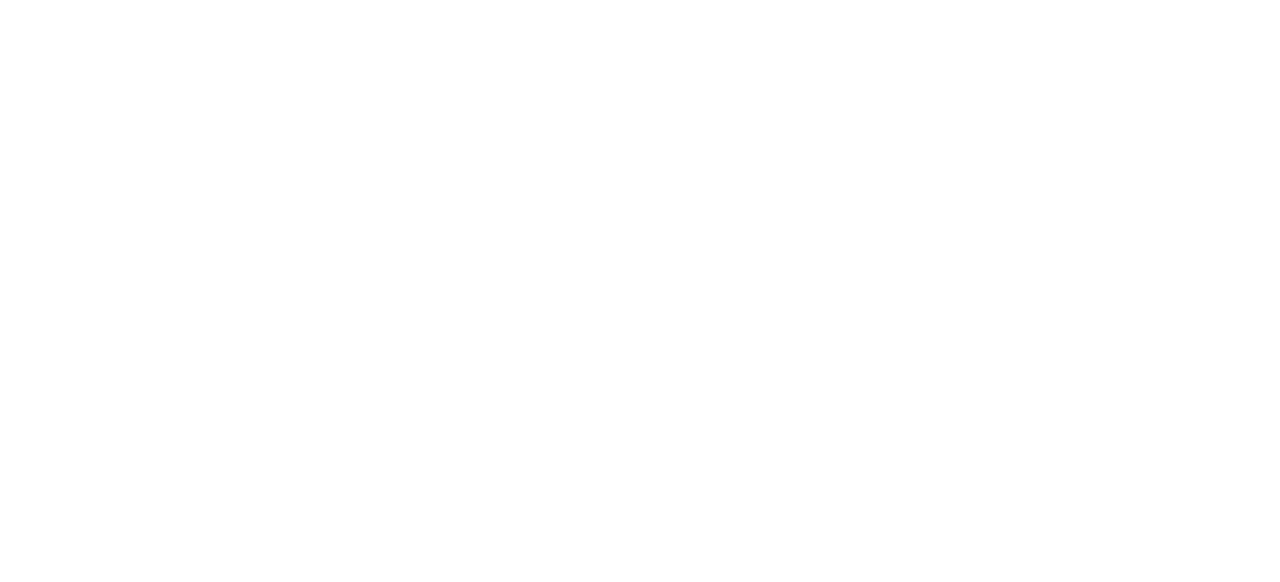
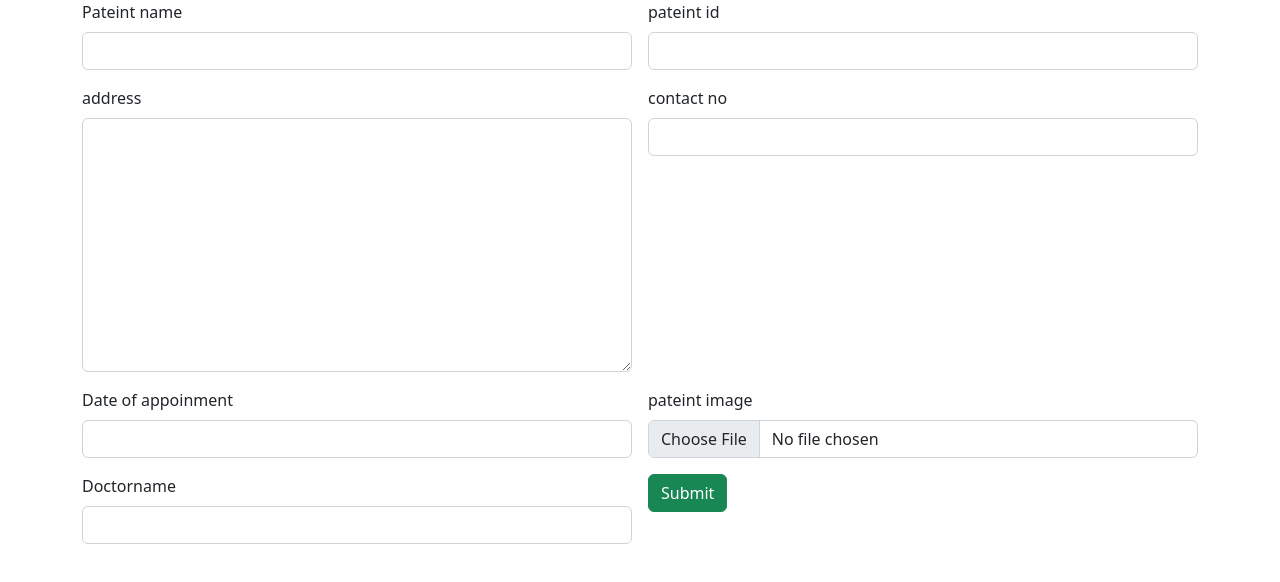
Before and after one commit to goodwinjose26/AngularHospitalApp, an Angular app: page / in a window 1280 px wide. Shown: the top 582 px of the page. Built offline with nearby package versions, Linux system fonts and the light colour scheme.

Commit message:
pateintentry2

```diff
--- a/src/app/app.component.html
+++ b/src/app/app.component.html
@@ -1,2 +1,2 @@
-
+<app-pateint-entry></app-pateint-entry>
 <router-outlet></router-outlet>
```
